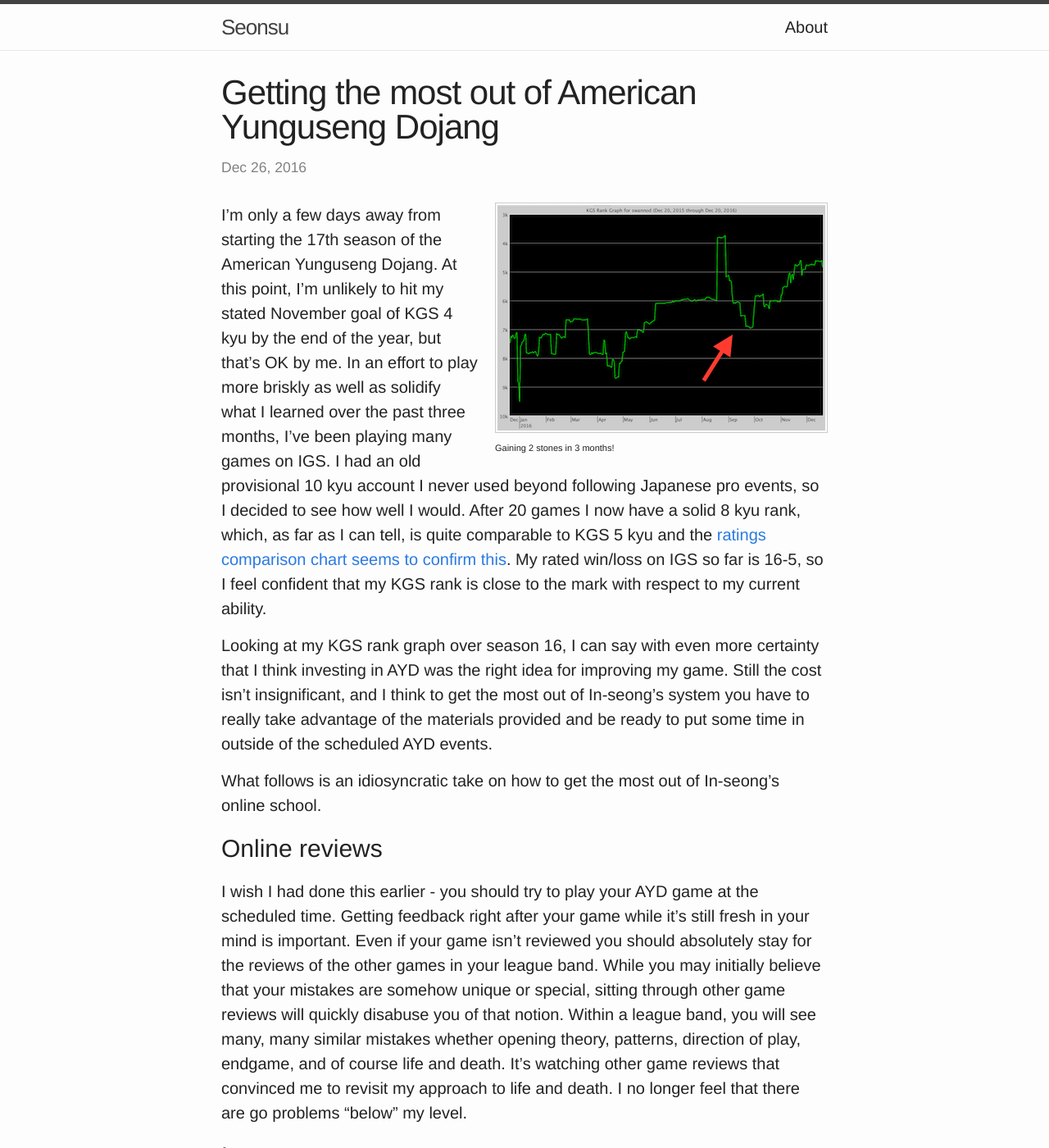
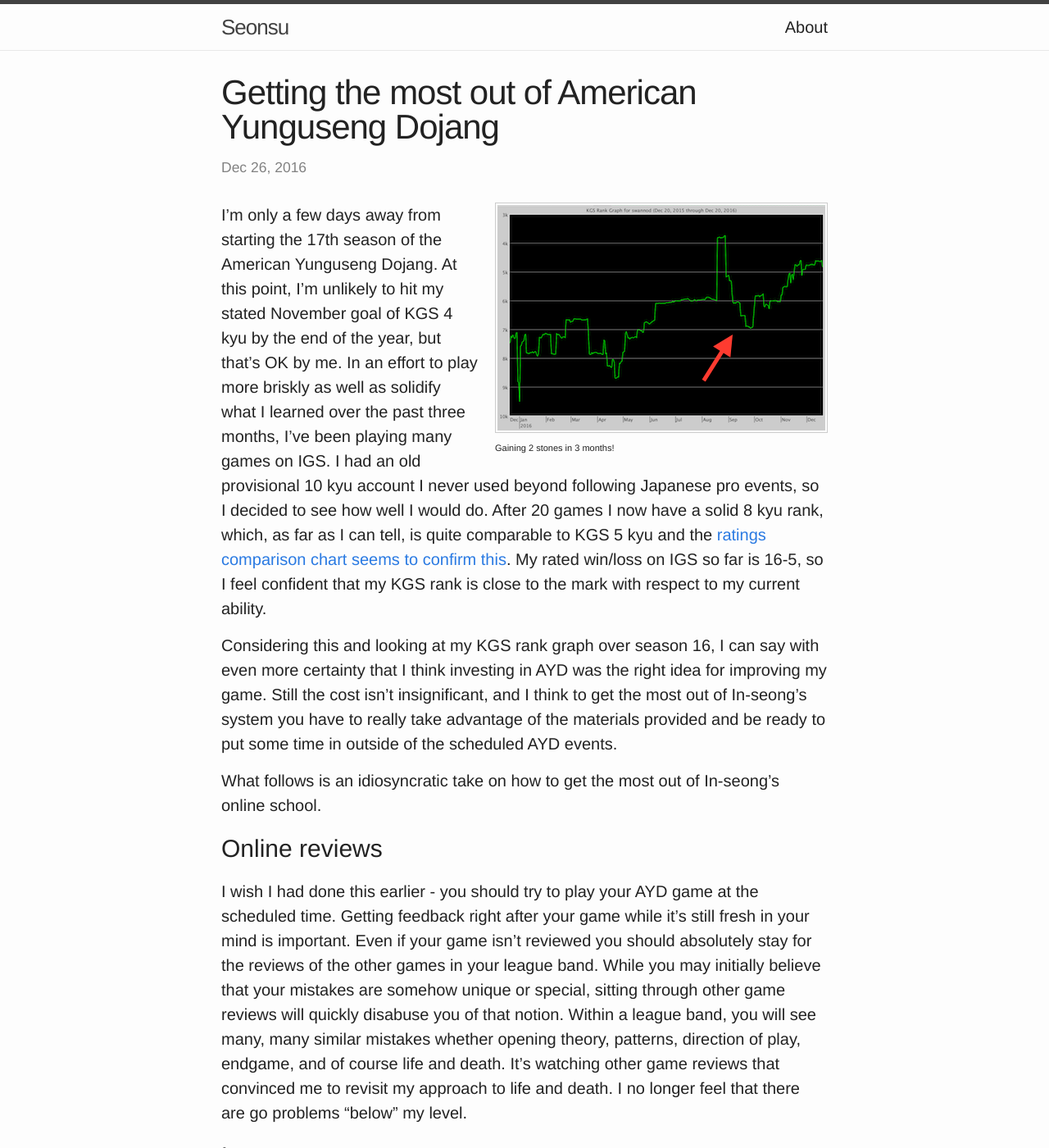
Before and after one commit to rwandezx9/baduk, a Jekyll site: the page built from _posts/2016-12-26-ayd-study.markdown, in a window 1280 px wide and 1400 px high. Shown: the whole window at 82% size. Built offline with Jekyll 4.4.1, drawn with Linux system fonts in a browser that asks for light colours; some web fonts are replaced; some of the changed text lies outside the part shown.

Commit message:
typos, tweaks

```diff
--- a/_posts/2016-12-26-ayd-study.markdown
+++ b/_posts/2016-12-26-ayd-study.markdown
@@ -17,17 +17,17 @@
 learned over the past three months, I've been playing many games on
 IGS. I had an old provisional 10 kyu account I never used beyond
 following Japanese pro events, so I decided to see how well I
-would. After 20 games I now have a solid 8 kyu rank, which, as far as
+would do. After 20 games I now have a solid 8 kyu rank, which, as far as
 I can tell, is quite comparable to KGS 5 kyu and the
 [ratings comparison chart seems to confirm this](http://senseis.xmp.net/?RankWorldwideComparison). My
 rated win/loss on IGS so far is 16-5, so I feel confident that my KGS
 rank is close to the mark with respect to my current ability.
 
-Looking at my KGS rank graph over season 16, I can say with even more
-certainty that I think investing in AYD was the right idea for
-improving my game. Still the cost isn't insignificant, and I think to
-get the most out of In-seong's system you have to really take
-advantage of the materials provided and be ready to put
+Considering this and looking at my KGS rank graph over season 16, I
+can say with even more certainty that I think investing in AYD was the
+right idea for improving my game. Still the cost isn't insignificant,
+and I think to get the most out of In-seong's system you have to
+really take advantage of the materials provided and be ready to put
 some time in outside of the scheduled AYD events.
 
 What follows is an idiosyncratic take on how to get the most out of
@@ -73,7 +73,7 @@
 position, and doing tons of easy life and death. Currently I'm on
 Essential Life and Death Volume 2 and working my way through the
 1000+ Wbaduk advanced easy problems. The problems are slightly harder
-than Graded Go Problems For beginners Volume 3. Speaking of which, I
+than Graded Go Problems For Beginners Volume 3. Speaking of which, I
 went through that book for the 4th time over a few days. It's a good
 set but I'm now convinced that the Jump Level Up! series is a superior
 approach for understanding these kinds of life and death problems.
```
